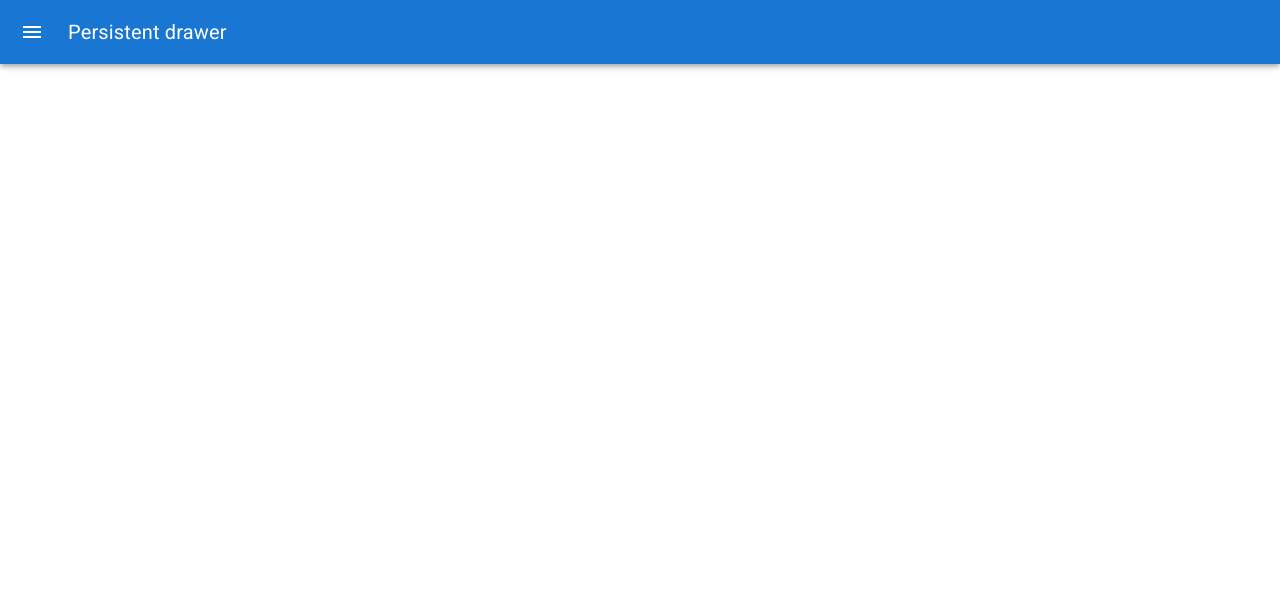
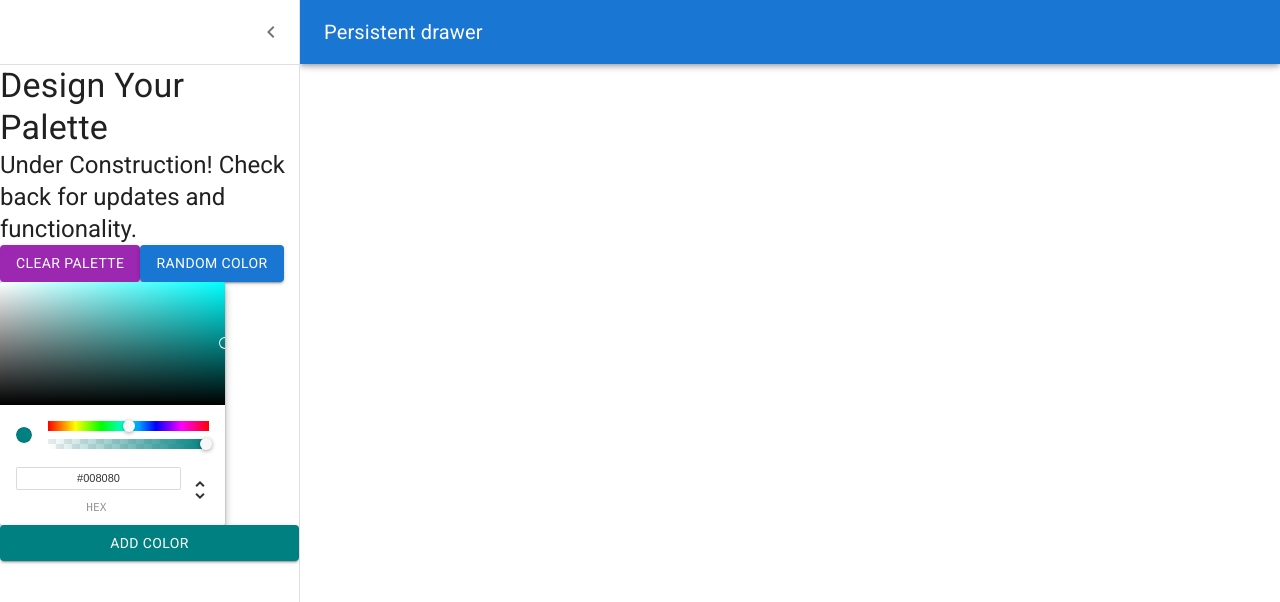
Before and after one commit to jxh053188/react-color-app, a React (Create React App) app: page /palette/new in a window 1280 px wide. Shown: the top 602 px of the page. Built offline with nearby package versions, Linux system fonts and the light colour scheme.

Commit message:
Color changing button

```diff
--- a/src/Components/NewPaletteForm.js
+++ b/src/Components/NewPaletteForm.js
@@ -14,6 +14,7 @@ import ChevronLeftIcon from "@mui/icons-material/ChevronLeft";
 import ChevronRightIcon from "@mui/icons-material/ChevronRight";
 import { ChromePicker } from "react-color";
 import Button from "@mui/material/Button";
+import { ConstructionRounded, ThirtyFpsSharp } from "@mui/icons-material";
 
 const drawerWidth = 300;
 
@@ -64,7 +65,8 @@ const DrawerHeader = styled("div")(({ theme }) => ({
 
 export default function PersistentDrawerLeft() {
   const theme = useTheme();
-  const [open, setOpen] = React.useState(false);
+  const [open, setOpen] = React.useState(true);
+  const [currentColor, setCurrentColor] = React.useState("teal");
 
   const handleDrawerOpen = () => {
     setOpen(true);
@@ -72,6 +74,11 @@ export default function PersistentDrawerLeft() {
 
   const handleDrawerClose = () => {
     setOpen(false);
+  };
+
+  const handleChangeColor = (color, event) => {
+    setCurrentColor(color.hex);
+    console.log(currentColor);
   };
 
   return (
@@ -117,14 +124,22 @@ export default function PersistentDrawerLeft() {
         </DrawerHeader>
         <Divider />
         <Typography variant="h4">Design Your Palette</Typography>
+        <Typography variant="h5">
+          Under Construction! Check back for updates and functionality.
+        </Typography>
         <div>
           <Button variant="contained" color="secondary">
             Clear Palette
           </Button>
           <Button variant="contained">Random color</Button>
         </div>
-        <ChromePicker />
-        <Button variant="contained">Add color</Button>
+        <ChromePicker
+          color={currentColor}
+          onChangeComplete={handleChangeColor}
+        />
+        <Button variant="contained" style={{ background: currentColor }}>
+          Add color
+        </Button>
       </Drawer>
       <Main open={open}>
         <DrawerHeader />
```
